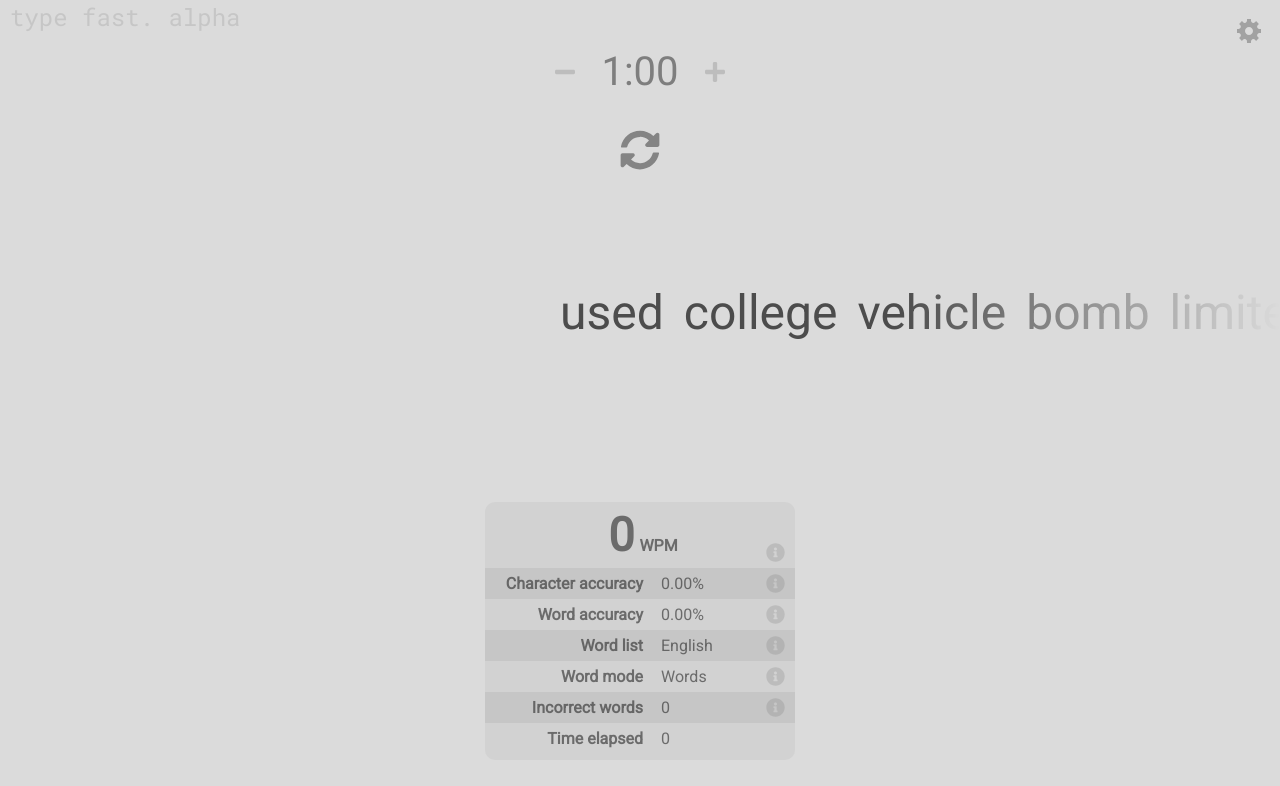
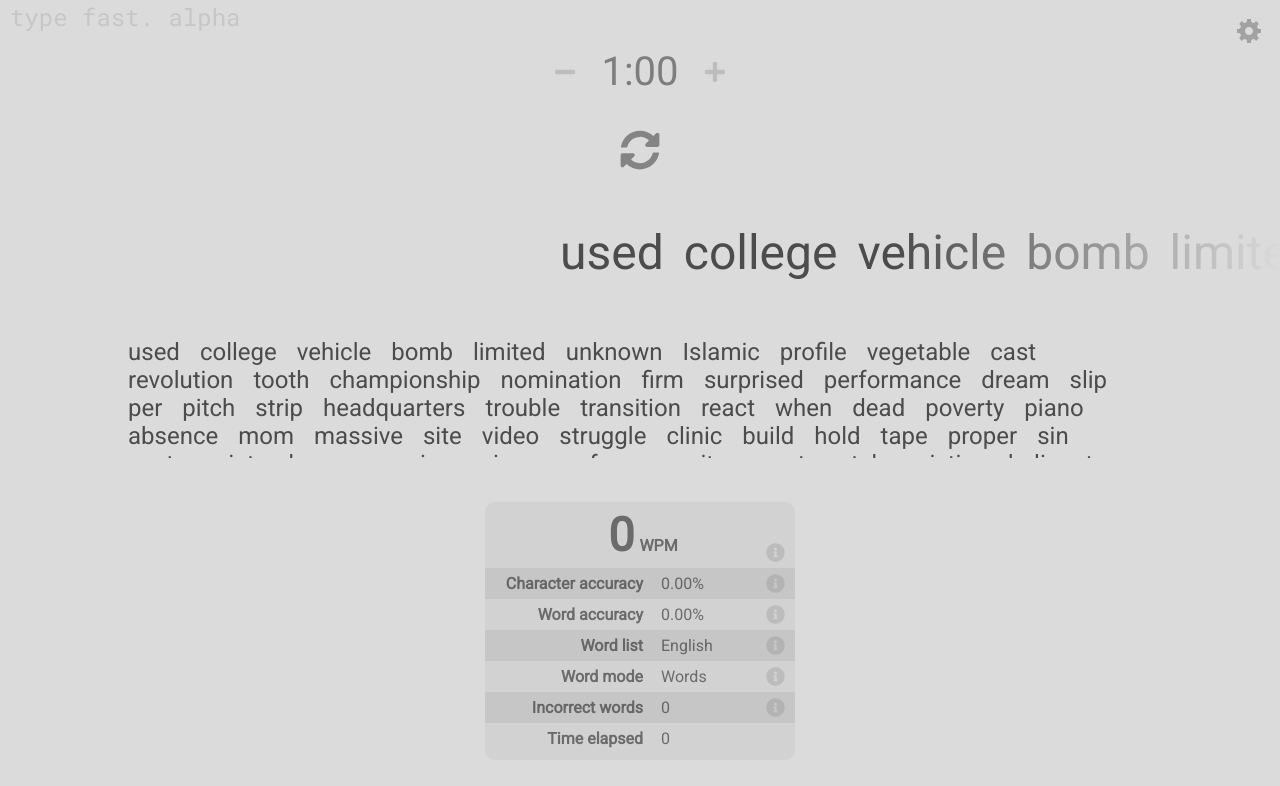
Before and after one commit to CasperVerswijvelt/TypeFast, an Angular app: page / in a window 1280 px wide. Shown: the top 786 px of the page. Built offline with nearby package versions, Linux system fonts and the light colour scheme.

Commit message:
First version of 'classic' typing mode

```diff
--- a/src/app/components/typer/typer.component.html
+++ b/src/app/components/typer/typer.component.html
@@ -22,6 +22,11 @@
       class="word-input"
       tabindex="3"
     />
+    <div class="word-container-classic">
+      <div class="word" *ngFor="let uiWord of uiWords">
+        <span class="character" [className]="character.class" *ngFor="let character of uiWord.characters">{{character.character}}</span>
+      </div>
+    </div>
   </div>
 
   <div class="type-test-controls">
--- a/src/app/components/typer/typer.component.scss
+++ b/src/app/components/typer/typer.component.scss
@@ -357,3 +357,33 @@ $word-spacing: 20px;
     padding-right: 10px;
   }
 }
+
+
+.word-container-classic {
+  display: flex;
+  flex-wrap: wrap;
+  font-size: .5em;
+  max-height: 120px;
+  overflow: hidden;
+  max-width: 80%;
+  margin: auto;
+
+  .word {
+
+    > div {
+      color: rgb(223, 223, 223);
+    }
+
+    .correct {
+      color: rgb(124, 124, 124);
+    }
+
+    .incorrect {
+      color: rgb(133, 0, 0);
+    }
+
+    .incorrect-extra {
+      color: rgb(71, 71, 71)
+    }
+  }
+}
--- a/src/app/components/typer/typer.component.ts
+++ b/src/app/components/typer/typer.component.ts
@@ -41,6 +41,9 @@ export class TyperComponent implements OnInit {
   incorrectWordsOpen = false;
 
   preferences: Map<string, BehaviorSubject<any>>;
+
+  uiWords = [];
+
 
   private leftOffset: number = 0;
   private rightOffset: number = 0;
@@ -144,6 +147,9 @@ export class TyperComponent implements OnInit {
         this.nextWord();
       }
     } else {
+
+      this.upateClassicTypeWord(this.wordInput, this.words[this.currentIndex]);
+
       if (
         this.words[this.currentIndex].slice(0, this.wordInput.length) !==
         this.wordInput
@@ -152,6 +158,40 @@ export class TyperComponent implements OnInit {
       } else {
         this.inputElement.classList.remove('input-incorrect');
       }
+    }
+
+  }
+
+  private upateClassicTypeWord(value: string, expected: string) {
+
+    let word = this.uiWords[this.currentIndex];
+
+    word.characters = word.characters.splice(0, expected.length);
+
+    console.log(word.characters)
+    for (let i = 0; i < expected.length; i++) {
+
+      if (i >= value.length) {
+        word.characters[i].class = ""
+      } else {
+        if (value[i] === expected[i]) {
+          word.characters[i].class = "correct"
+        } else {
+          word.characters[i].class = "incorrect"
+        }
+      }
+    }
+
+    console.log(word.characters.length, expected.length)
+
+    // Extra typed characters
+    for (let i = expected.length; i < value.length; i++) {
+      word.characters.push(
+        {
+          character: value[i],
+          class: "incorrect-extra"
+        });
+        console.log('pushed')
     }
   }
 
@@ -200,8 +240,22 @@ export class TyperComponent implements OnInit {
 
   private fillWordList() {
     while (this.currentIndex > this.words.length - 20) {
-      this.words = this.words.concat(this.getWords());
+      let conc = this.getWords();
+      this.words = this.words.concat(conc);
+      this.uiWords = this.uiWords.concat(conc.map(word => {
+        let res = {
+          characters: word.split("").map(letter => {
+            return {
+              character: letter,
+              class: ""
+            }
+          })
+        }
+        return res;
+      }))
     }
+
+    console.log(this.uiWords)
   }
 
   private syncReverseScroll() {
```
